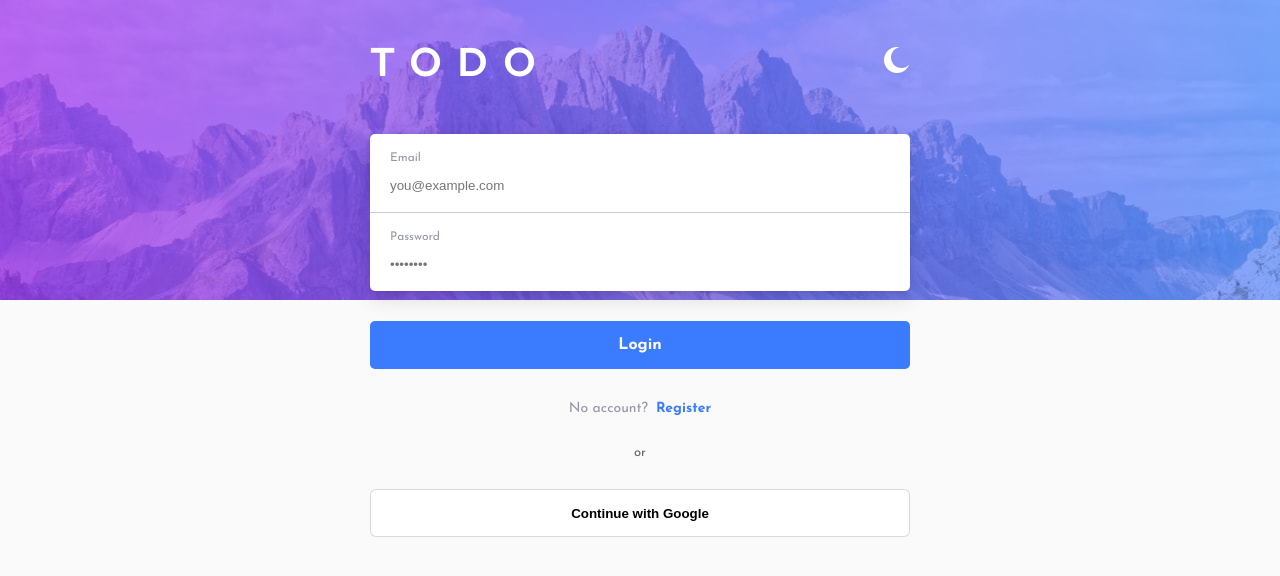
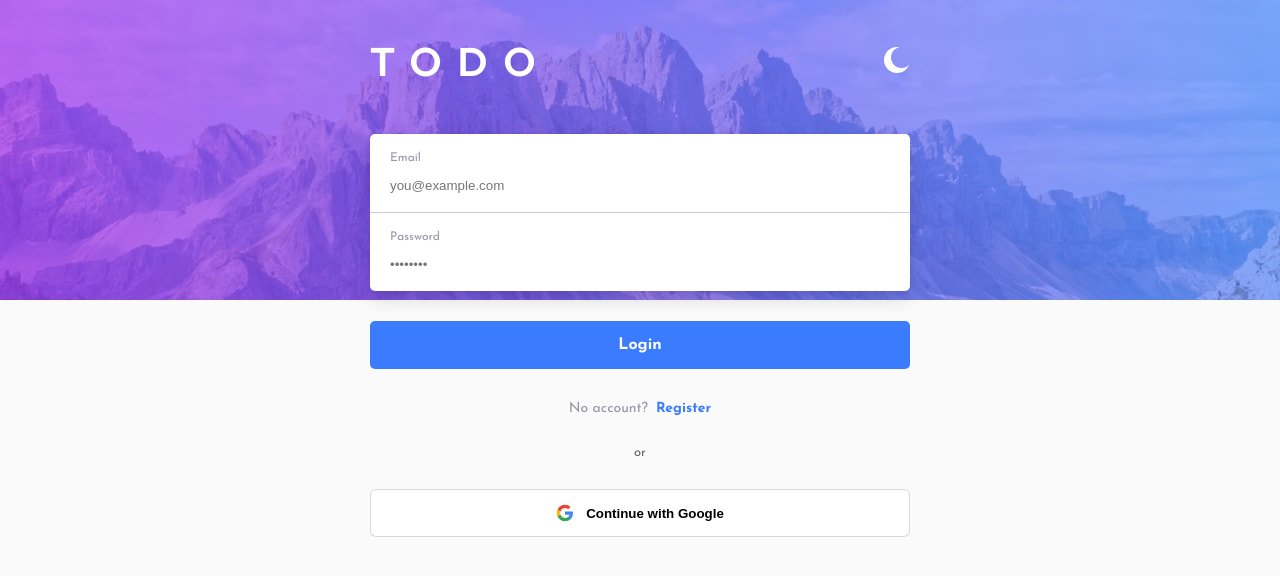
Before and after one commit to Sheldon715/Todo-app, a React (Vite) app in the folder client/: page / in a window 1280 px wide. Shown: the top 576 px of the page. Built offline with nearby package versions, Linux system fonts and the light colour scheme; no server answers.

Commit message:
fix(auth): separate auth boot flow from logout to prevent blank screen

```diff
--- a/client/src/App.jsx
+++ b/client/src/App.jsx
@@ -102,7 +102,6 @@ function App() {
       if (nextEmail) {
         localStorage.setItem("todo-app-user-email", nextEmail);
       }
-      setAuthBooting(false);
     } catch (error) {
       console.error("Error fetching current user:", error);
 
@@ -112,11 +111,33 @@ function App() {
     }
   }
 
+  // ====================== Boot Auth ======================
   useEffect(() => {
-    if (!token) {
-      setAuthBooting(false);
+    async function bootAuth() {
+      if (!token) {
+        setAuthBooting(false);
+        return;
+      }
+
+      try {
+        const data = await meApi();
+        const nextUser = data?.user || null;
+        setUser(nextUser);
+
+        const nextEmail = nextUser?.email || "";
+        setUserEmail(nextEmail);
+        if (nextEmail) {
+          localStorage.setItem("todo-app-user-email", nextEmail);
+        }
+      } catch (error) {
+        handleLogout("Session expired. Please log in again.");
+      } finally {
+        setAuthBooting(false);
+      }
     }
-  }, [token]);
+
+    bootAuth();
+  }, []);
 
   // ====================== Google OAuth Callback ======================
   useEffect(() => {
@@ -142,7 +163,6 @@ function App() {
   // Initial fetch
   useEffect(() => {
     if (!isAuthenticated) return;
-    loadMe();
     loadTodos();
   }, [isAuthenticated]);
 
--- a/client/src/components/AuthPage.jsx
+++ b/client/src/components/AuthPage.jsx
@@ -1,5 +1,6 @@
 import React, { useState } from "react";
 import { loginApi, registerApi } from "../api/auth";
+import googleIcon from "../assets/images/icon-google.svg";
 
 function AuthPage({ onAuthSuccess, externalMessage, onClearExternalMessage }) {
   const [mode, setMode] = useState("login");
@@ -184,7 +185,8 @@ function AuthPage({ onAuthSuccess, externalMessage, onClearExternalMessage }) {
               window.location.href = `${apiOrigin}/api/auth/google`;
             }}
           >
-            Continue with Google
+            <img src={googleIcon} alt="Google" className="auth-google-icon" />
+            <span>Continue with Google</span>
           </button>
         </form>
       </div>
--- a/client/src/index.css
+++ b/client/src/index.css
@@ -709,6 +709,19 @@ li:hover .delete-btn {
   background: #2c2f4a;
 }
 
+.auth-google-btn {
+  display: flex;
+  align-items: center;
+  justify-content: center;
+  gap: 12px;
+}
+
+.auth-google-icon {
+  width: 18px;
+  height: 18px;
+}
+
+
 
 @media (max-width: 1024px) {
   .todo-list {
```
Also changed, not shown: client/src/assets/images/icon-google.svg (added).
